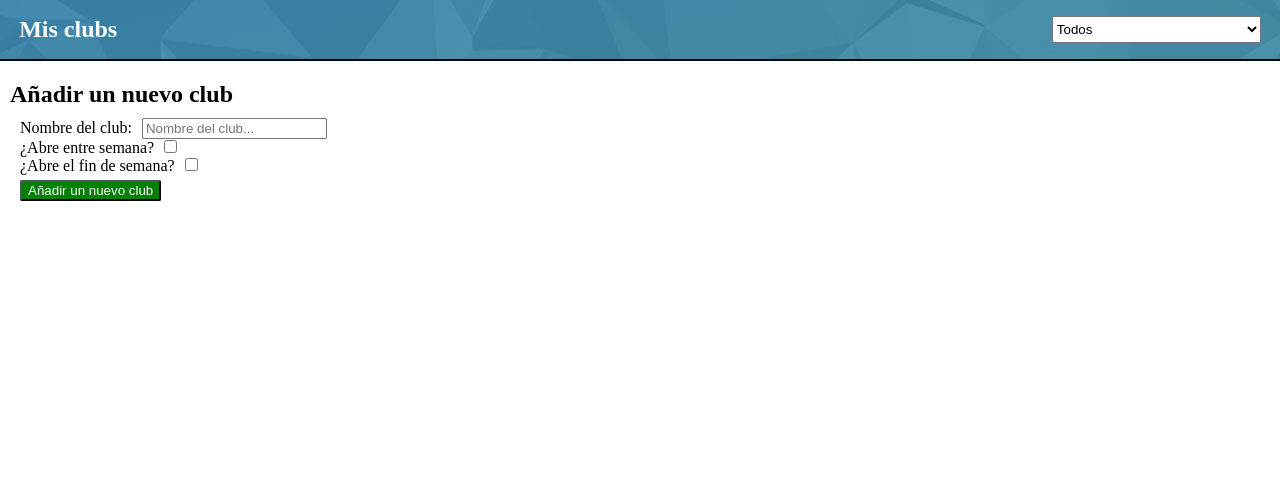
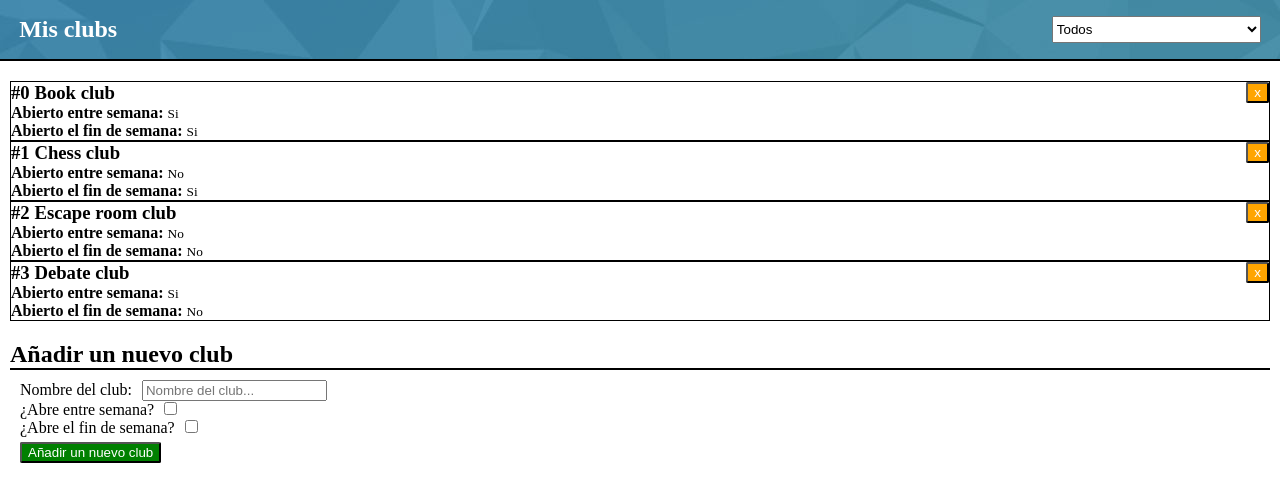
Before and after one commit to JuditAldeguer/modulo-3-evaluacion-intermedia-JuditAldeguer, a React (Create React App) app: page / in a window 1280 px wide. Shown: the top 502 px of the page. Built offline with nearby package versions, Linux system fonts and the light colour scheme.

Commit message:
optimised render function and Sass

```diff
--- a/src/components/App.js
+++ b/src/components/App.js
@@ -19,14 +19,6 @@ function App() {
   };
 
   //pending comprobation
-  const handleCheckWeek = (ev) => {
-    newData.openOnWeekdays = !newData.openOnWeekdays;
-    setNewData({ ...newData });
-  };
-  const handleCheckWeekend = (ev) => {
-    newData.openOnWeekend = !newData.openOnWeekend;
-    setNewData({ ...newData });
-  };
   const handleButtonAdd = (ev) => {
     ev.preventDefault();
     data.push(newData);
@@ -36,13 +28,21 @@ function App() {
   const handleInput = (ev) => {
     setNewData({ ...newData, name: ev.currentTarget.value });
   };
+  const handleCheckWeek = (ev) => {
+    newData.openOnWeekdays = !newData.openOnWeekdays;
+    setNewData({ ...newData });
+  };
+  const handleCheckWeekend = (ev) => {
+    newData.openOnWeekend = !newData.openOnWeekend;
+    setNewData({ ...newData });
+  };
 
   //RENDER---------------------------------------------------------------------------------------------
   //useEffect?
   //useEffect(() => {
   const renderClubs = () => {
     console.log(data); //pending delete
-    data.map((el, i) => {
+    return data.map((el, i) => {
       return (
         <li key={i} className="li_container">
           <h3>
@@ -54,6 +54,8 @@ function App() {
           <p>
             <strong>Abierto entre semana: </strong>
             <small>{el.openOnWeekdays ? 'Si' : 'No'}</small>
+          </p>
+          <p>
             <strong>Abierto el fin de semana: </strong>
             <small>{el.openOnWeekend ? 'Si' : 'No'}</small>
           </p>
--- a/src/styles/App.scss
+++ b/src/styles/App.scss
@@ -19,7 +19,15 @@ main {
   section {
     margin: 20px 0;
   }
+  h2 {
+    border-bottom: black 2px solid;
+  }
+  ul {
+    padding-inline-start: 0px;
+  }
   .li_container {
+    display: flex;
+    flex-direction: column;
     border: solid black 1px;
     list-style-type: none;
     h3 {
```
